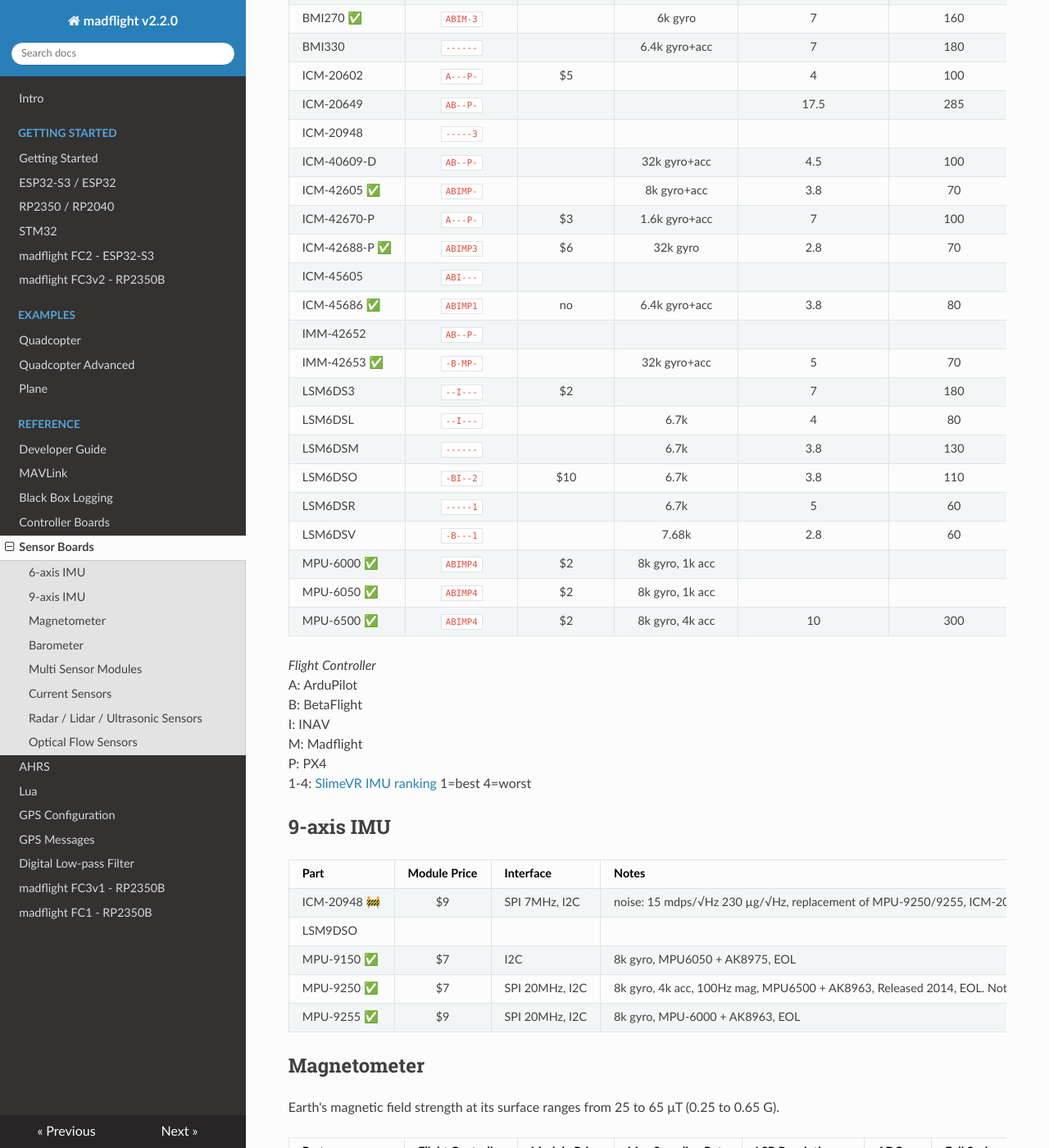
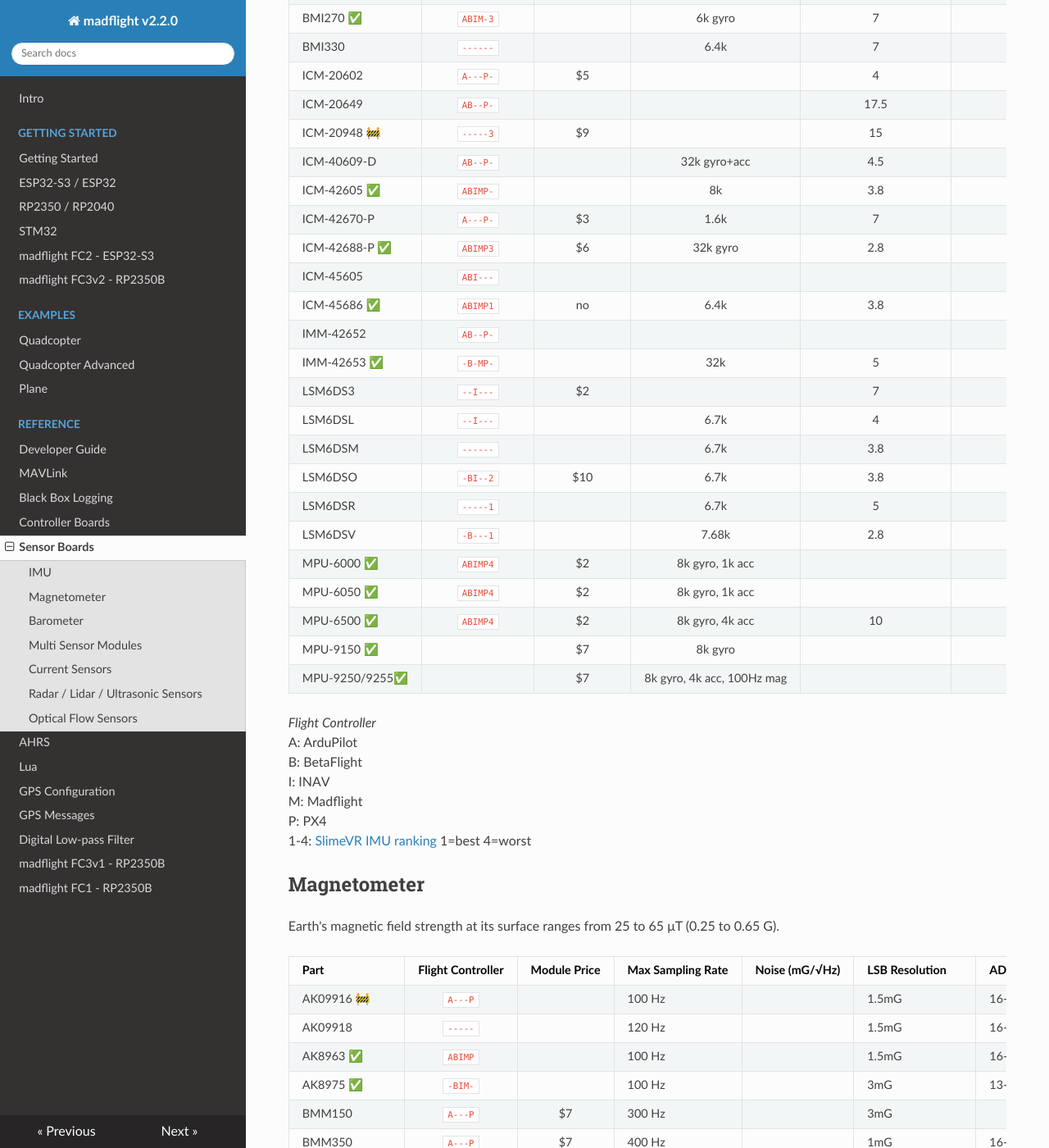
Before and after one commit to qqqlab/madflight-docs, an MkDocs documentation site: the page built from docs/Sensor-Boards.md, in a window 1280 px wide and 1400 px high, scrolled down 567 px. Shown: the whole window at 82% size. Built offline with MkDocs 1.6.1, drawn with Linux system fonts in a browser that asks for light colours; nearby versions of some CDN libraries; some of the changed text lies outside the part shown.

Commit message:
Update Sensor-Boards.md

```diff
--- a/docs/Sensor-Boards.md
+++ b/docs/Sensor-Boards.md
@@ -9,7 +9,7 @@
 * Prices in USD from online platforms incl shipping
 * EOL = End Of Life, NRND = Not Recommended for New Designs
 
-## 6-axis IMU
+## IMU
 
 | Part    | Flight Controller | Module Price | Rate (Hz) | Gyro Noise (mdps/&radic;Hz) | Acc Noise (µg/&radic;Hz) | Notes |
 |-|:-:|:-:|:-:|:-:|:-:|-|
@@ -17,18 +17,18 @@
 BMI088 | `A-I--3` |
 BMI160 | `ABI--4` | $2 | 3.2k gyro, 1.6k acc | 8 | 180 |
 BMI270 &#x2705;| `ABIM-3` |  | 6k gyro | 7 | 160 | Used in current commercial FC as replacement for MPU-6000/6500
-BMI330 | `------` | | 6.4k gyro+acc | 7 | 180 |
+BMI330 | `------` | | 6.4k | 7 | 180 |
 ICM-20602  | `A---P-` | $5 | | 4 | 100 | NRND
 ICM-20649  | `AB--P-` |  |  | 17.5 | 285 | NRND
-ICM-20948  | `-----3`
+ICM-20948 &#x1F6A7; | `-----3` | $9 |  | 15 | 230 | 9DOF, replacement of MPU-9250/9255, ICM-20649 + AK09916, Released 2018
 ICM-40609-D| `AB--P-` |  | 32k gyro+acc | 4.5 | 100 | Marketed for drones, replacement of ICM-20602 and MPU-6500
-ICM-42605 &#x2705;| `ABIMP-` | | 8k gyro+acc | 3.8 | 70 | Similar to ICM-42688-P
-ICM-42670-P| `A---P-` | $3 | 1.6k gyro+acc | 7 | 100 | Marketed for drones
+ICM-42605 &#x2705;| `ABIMP-` | | 8k | 3.8 | 70 | Similar to ICM-42688-P
+ICM-42670-P| `A---P-` | $3 | 1.6k | 7 | 100 | Marketed for drones
 ICM-42688-P &#x2705;| `ABIMP3` | $6 | 32k gyro | 2.8 | 70 | Used in current high performance FC
 ICM-45605 | `ABI---` |
-ICM-45686 &#x2705;| `ABIMP1` | no | 6.4k gyro+acc | 3.8 | 80 |
+ICM-45686 &#x2705;| `ABIMP1` | no | 6.4k | 3.8 | 80 |
 IMM-42652 | `AB--P-` |
-IMM-42653 &#x2705; | `-B-MP-` | | 32k gyro+acc | 5 | 70 |
+IMM-42653 &#x2705; | `-B-MP-` | | 32k | 5 | 70 |
 LSM6DS3    | `--I---` | $2 | | 7 | 180 |
 LSM6DSL    | `--I---` |  | 6.7k | 4 | 80 |
 LSM6DSM    | `------` |  | 6.7k | 3.8 | 130 |
@@ -47,38 +49,29 @@
 P: PX4
 1-4: [SlimeVR IMU ranking](https://docs.slimevr.dev/diy/imu-comparison.html) 1=best 4=worst
 
-## 9-axis IMU
-
-| Part    | Module Price | Interface | Notes |
-|-|:-:|-|-|
-ICM-20948 &#x1F6A7;| $9 | SPI 7MHz, I2C | noise: 15 mdps/&radic;Hz 230 µg/&radic;Hz, replacement of MPU-9250/9255, ICM-20649 + AK09916, Released 2018
-LSM9DSO  |
-MPU-9150 &#x2705;| $7 | I2C | 8k gyro, MPU6050 + AK8975, EOL
-MPU-9250 &#x2705;| $7 | SPI 20MHz, I2C | 8k gyro, 4k acc, 100Hz mag, MPU6500 + AK8963, Released 2014, EOL. Note: many fake or relabelled MPU-6500 chips sold as MPU-9250 on the market...
-MPU-9255 &#x2705;| $9 | SPI 20MHz, I2C | 8k gyro, MPU-6000 + AK8963, EOL
 
 ## Magnetometer
 
 Earth's magnetic field strength at its surface ranges from 25 to 65 μT (0.25 to 0.65 G).
 
-| Part    | Flight Controller | Module Price | Max Sampling Rate | LSB Resolution | ADC | Full Scale | Notes |
-|-|:-:|:-:|-|-|-|-|-|
-AK09916 &#x1F6A7; | `A---P` |    | 100 Hz| 1.5mG | 16-bit | | integraded in ICM-20948
-AK09918 | `-----` | | 120 Hz | 1.5mG | 16-bit | ±50G
-AK8963 &#x2705; | `ABIMP` |    | 100 Hz| 1.5mG | 16-bit | | integraded in MPU9250
-AK8975 &#x2705; | `-BIM-` |    | 100 Hz| 3mG | 13-bit | | integraded in MPU9150
-BMM150    | `A---P` | $7 | 300 Hz| 3mG | | ±13G | NRND
-BMM350    | `A---P` | $7 | 400 Hz| 1mG | 16-bit | ±20G |
-HMC5883L  | `-BI-P` | $2 | 160 Hz| 0.7mG | 12-bit | ±1G to ±8G | chip marking "L883"
-HMC5983   | `-----` | $2 | 220 Hz | 0.7mG | 12-bit | ±1G to ±8G
-IST8310   | `ABI-P` |    | 200 Hz| 3mG | 14-bit
-LIS2MDL   | `-B--P` |    | 100 Hz| 0.15mG | 16-bit
-MMC5603NJ &#x2705; | `---M-` |    | 1000 Hz| 0.06mG | 20-bit | ±30G | linearity: 0.5%FS, noise: 0.2mG/&radic;Hz 1.5mG @ 75Hz
-MMC5983MA | `A---P` | $15 | 1000 Hz| 0.06mG | 18-bit | ±8G | linearity: 0.1%FS, noise: 0.06mG/&radic;Hz 0.6mG @ 100Hz
-QMC6309 &#x2705; | `---M-` | | 1500 Hz| 0.25mG | 16-bit | ±8G or ±32G | linearity: 0.6%FS, noise: 0.5mG/&radic;Hz 7mG @ 200Hz
-QMC5883L &#x2705; | `ABIMP` | $2 | 200 Hz | 0.08mG | 16-bit | ±2G or ±8G | linearity: 0.1%FS, chip marking "5883"
-QMC5883P &#x2705; | `A-IMP` |    | 1500 Hz | 0.08mG | 16-bit | ±2G to ±32G | linearity: 0.5%FS
-RM3100 &#x2705; | `A--MP` | $25 | 500 Hz| 0.13mG @ 150 Hz | no ADC | ±8G | linearity: 0.5% @2G, noise: 0.02mG/&radic;Hz 0.2mG @ 147Hz, Uses coils, not hall sensors
+| Part    | Flight Controller | Module Price | Max Sampling Rate | Noise (mG/&radic;Hz) | LSB Resolution | ADC | Full Scale | Notes |
+|-|:-:|:-:|-|-|-|-|-|-|
+AK09916 &#x1F6A7; | `A---P` |    | 100 Hz| | 1.5mG | 16-bit | | integraded in ICM-20948
+AK09918 | `-----` | | 120 Hz | | 1.5mG | 16-bit | ±50G
+AK8963 &#x2705; | `ABIMP` |    | 100 Hz| | 1.5mG | 16-bit | | integraded in MPU9250
+AK8975 &#x2705; | `-BIM-` |    | 100 Hz| | 3mG | 13-bit | | integraded in MPU9150
+BMM150    | `A---P` | $7 | 300 Hz| | 3mG | | ±13G | NRND
+BMM350    | `A---P` | $7 | 400 Hz| | 1mG | 16-bit | ±20G |
+HMC5883L  | `-BI-P` | $2 | 160 Hz| | 0.7mG | 12-bit | ±1G to ±8G | chip marking "L883"
+HMC5983   | `-----` | $2 | 220 Hz | |0.7mG | 12-bit | ±1G to ±8G
+IST8310   | `ABI-P` |    | 200 Hz| | 3mG | 14-bit
+LIS2MDL   | `-B--P` |    | 100 Hz| | 0.15mG | 16-bit
+MMC5603NJ &#x2705; | `---M-` |    | 1000 Hz| 1.5 | 0.06mG | 20-bit | ±30G | linearity: 0.5%FS, noise: 1.5mG @ 75Hz
+MMC5983MA | `A---P` | $15 | 1000 Hz| 0.6 | 0.06mG | 18-bit | ±8G | linearity: 0.1%FS, noise: 0.6mG @ 100Hz
+QMC6309 &#x2705; | `---M-` | | 1500 Hz| 0.5 | 0.25mG | 16-bit | ±8G or ±32G | linearity: 0.6%FS, noise: 7mG @ 200Hz
+QMC5883L &#x2705; | `ABIMP` | $2 | 200 Hz || 0.08mG | 16-bit | ±2G or ±8G | linearity: 0.1%FS, chip marking "5883"
+QMC5883P &#x2705; | `A-IMP` |    | 1500 Hz || 0.08mG | 16-bit | ±2G to ±32G | linearity: 0.5%FS
+RM3100 &#x2705; | `A--MP` | $25 | 500 Hz| 0.02 | 0.13mG @ 150 Hz | no ADC | ±8G | linearity: 0.5% @2G, noise: 0.2mG @ 147Hz, Uses coils, not hall sensors
 
 ## Barometer
 
```
Also changed, not shown: other parts of docs/Sensor-Boards.md (+2 -0 lines).
